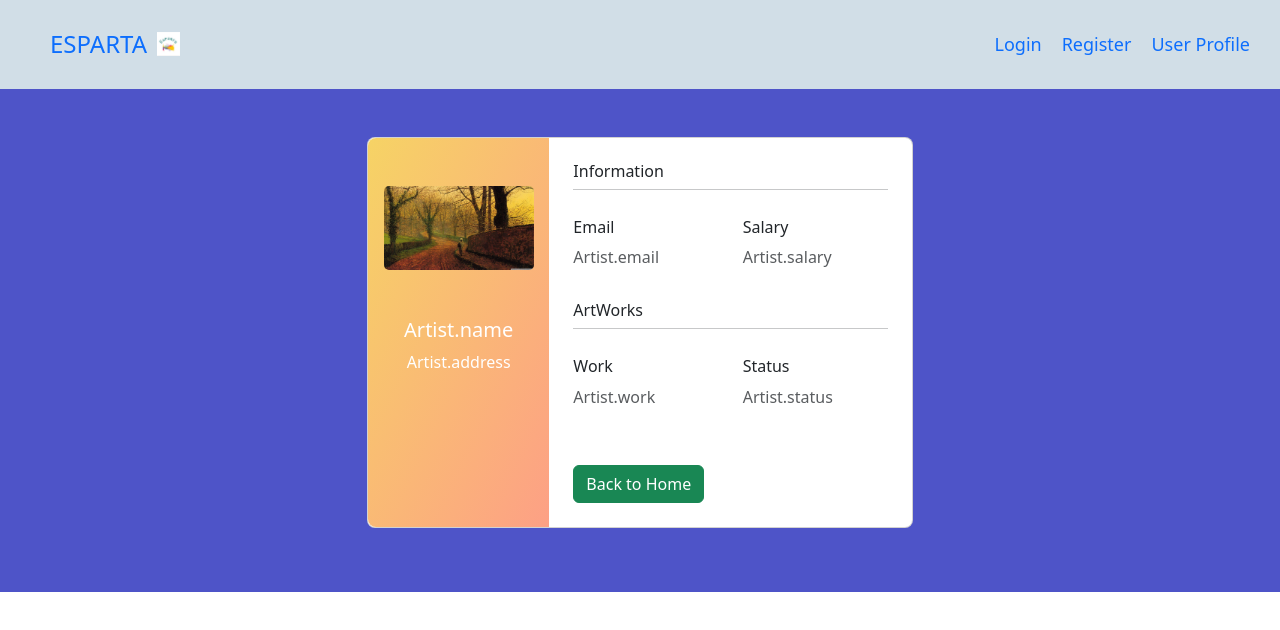
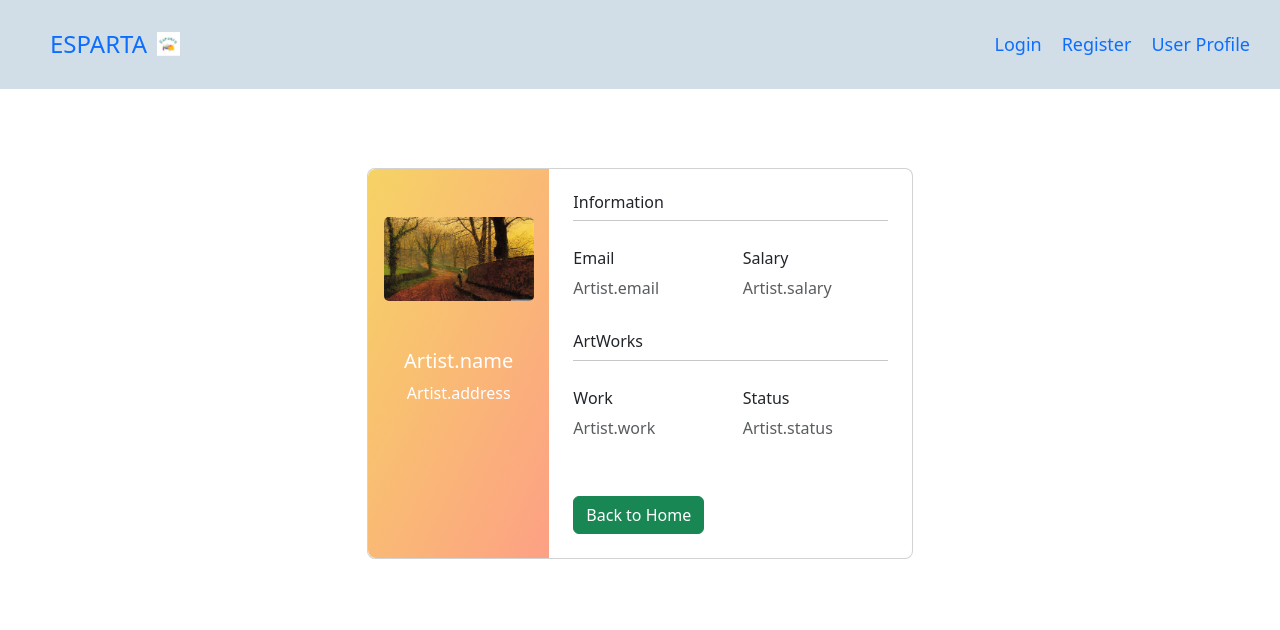
Before and after one commit to AjayKumar1403/REACT-ESPARTO, a React (Create React App) app in the folder esparto/: page /userProfile in a window 1280 px wide. Shown: the top 630 px of the page. Built offline with nearby package versions, Linux system fonts and the light colour scheme.

Commit message:
Update UserProfile.css
Updated the style sheet in user profile

```diff
--- a/esparto/src/components/UserProfile/UserProfile.css
+++ b/esparto/src/components/UserProfile/UserProfile.css
@@ -2,7 +2,17 @@
 
 /* //Varsha */
 
-/* Sailaja */
+.context {
+  width: 100%;
+  position: absolute;
+  top: 15vh;
+}
+
+.context h1 {
+  text-align: center;
+  color: #fff;
+  font-size: 50px;
+}
 
 /* Manoj Thella */
 /* Sahithi */
```
